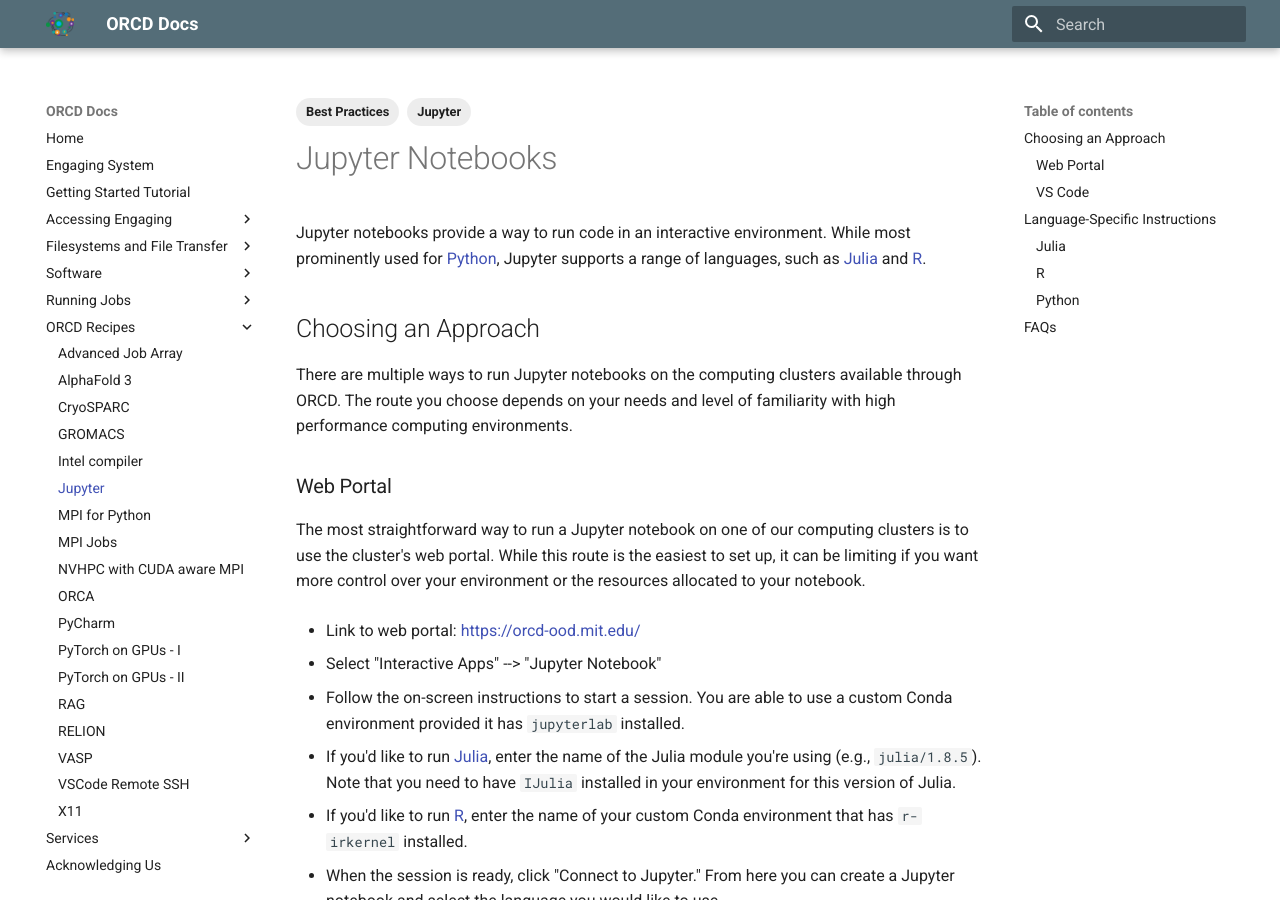
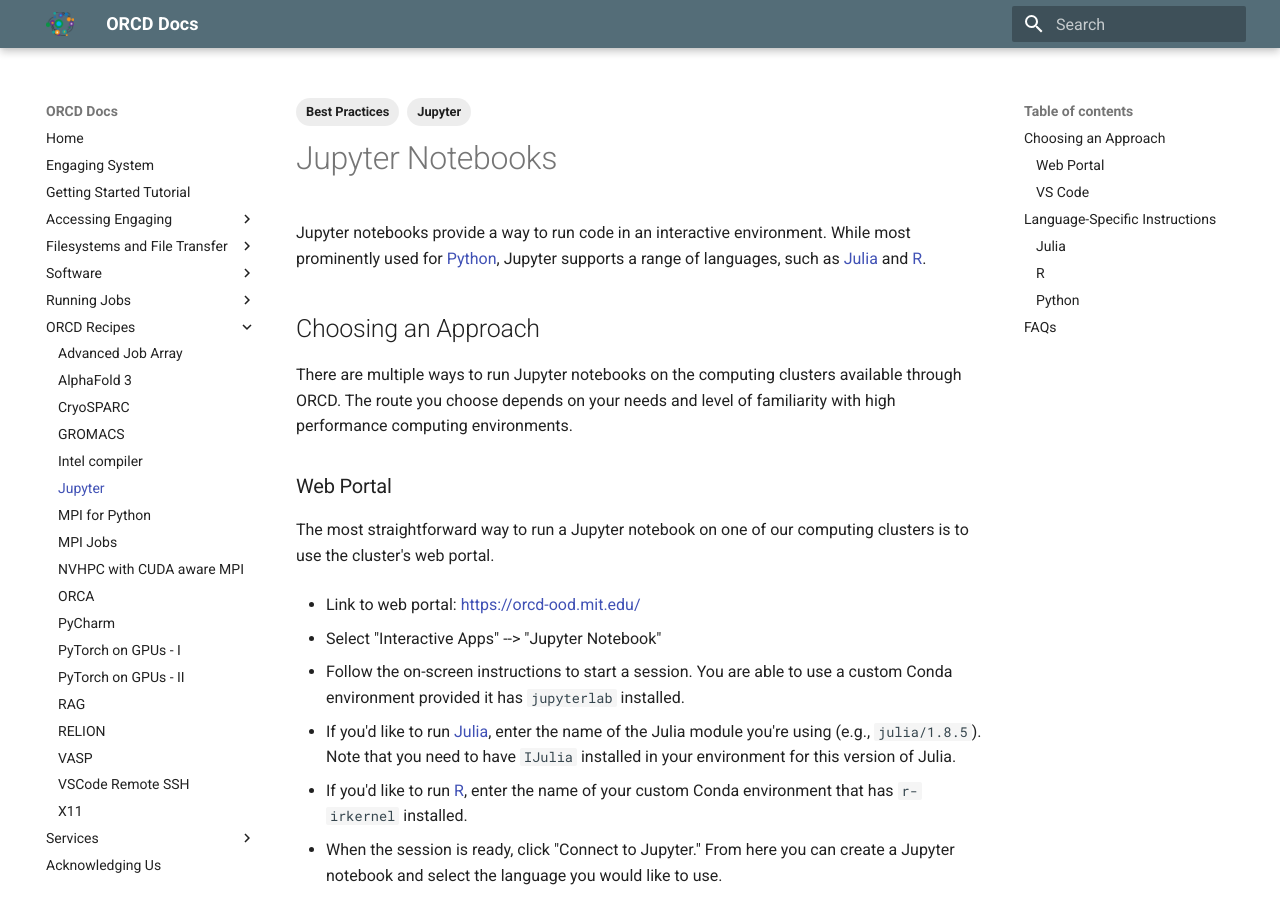
Before and after one commit to mit-orcd/orcd-docs-edit, an MkDocs documentation site: the page built from docs/recipes/jupyter.md, in a window 1280 px wide and 900 px high. Built offline with MkDocs 1.6.1 and Material for MkDocs 9.7.7, drawn with Linux system fonts in a browser that asks for light colours.

Commit message:
jupyter update

```diff
--- a/docs/recipes/jupyter.md
+++ b/docs/recipes/jupyter.md
@@ -20,9 +20,7 @@
 ### Web Portal
 
 The most straightforward way to run a Jupyter notebook on one of our computing
-clusters is to use the cluster's web portal. While this route is the easiest
-to set up, it can be limiting if you want more control over your environment
-or the resources allocated to your notebook.
+clusters is to use the cluster's web portal.
 
 - Link to web portal:
 [https://orcd-ood.mit.edu/](https://orcd-ood.mit.edu/)
```
